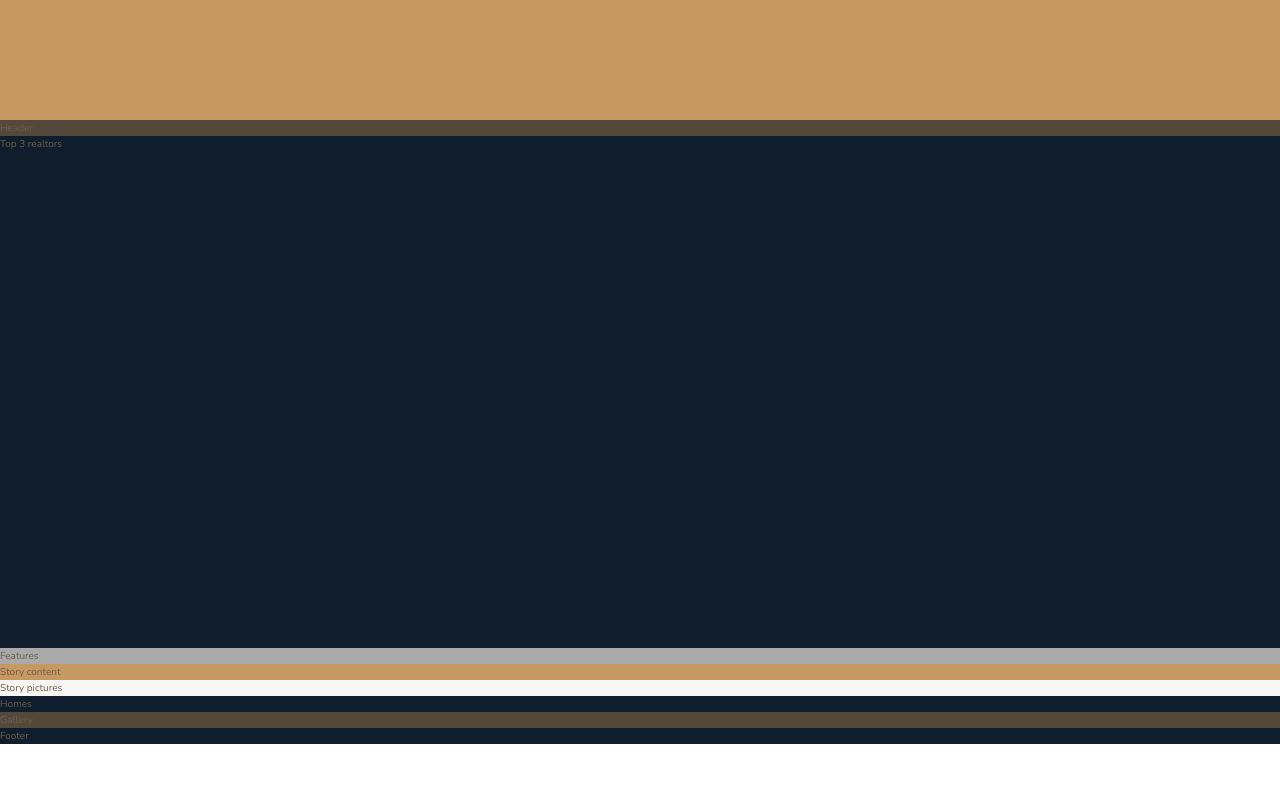
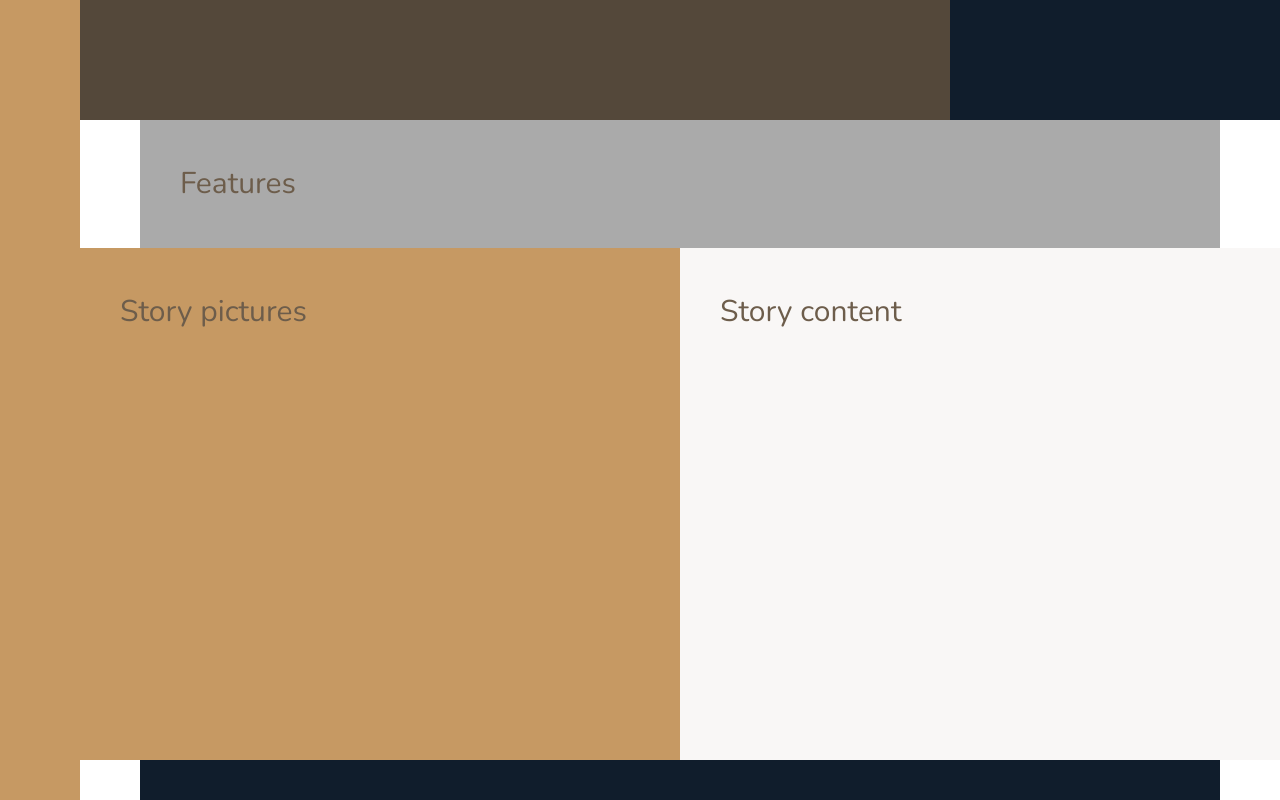
Before and after one commit to paulskicoa/Nexter, a website: page index.html in a window 1280 px wide. Shown: the part 520-1320 px from the top of the page. Before the commit the page ends 1264 px from the top, so only its background shows below. Drawn offline with nearby package versions, Linux system fonts and the light colour scheme.

Commit message:
Finish Lecture 107

```diff
--- a/index.html
+++ b/index.html
@@ -29,10 +29,10 @@
         </section>
 
         <div class="story__pictures">
-          Story content
+          Story pictures
         </div>
         <div class="story__content">
-          Story pictures
+          Story content
         </div>
 
         <section class="homes">
--- a/sass/_base.scss
+++ b/sass/_base.scss
@@ -37,4 +37,12 @@
 .container {
   display: grid;
   grid-template-rows: 80vh min-content 40vw repeat(3, min-content);
+  grid-template-columns: [sidebar-start] 8rem [sidebar-end full-start]
+    minmax(6rem, 1fr) [center-start] repeat(8, [col-start]
+    minmax(min-content, 14rem) [col-end]) [center-end] minmax(6rem, 1fr) [full-end];
+
+  & > * {
+    padding: 40px;
+    font-size: 3rem;
+  }
 }
--- a/sass/_features.scss
+++ b/sass/_features.scss
@@ -1,3 +1,4 @@
 .features {
   background-color: $color-grey-light-2;
+  grid-column: center-start / center-end;
 }
--- a/sass/_footer.scss
+++ b/sass/_footer.scss
@@ -1,3 +1,4 @@
 .footer {
   background-color: $color-secondary;
+  grid-column: full-start / full-end;
 }
--- a/sass/_gallery.scss
+++ b/sass/_gallery.scss
@@ -1,3 +1,4 @@
 .gallery {
   background-color: $color-grey-dark-1;
+  grid-column: full-start / full-end;
 }
--- a/sass/_header.scss
+++ b/sass/_header.scss
@@ -1,3 +1,4 @@
 .header {
   background-color: $color-grey-dark-1;
+  grid-column: full-start / col-end 6;
 }
--- a/sass/_homes.scss
+++ b/sass/_homes.scss
@@ -1,3 +1,4 @@
 .homes {
   background-color: $color-secondary;
+  grid-column: center-start / center-end;
 }
--- a/sass/_realtors.scss
+++ b/sass/_realtors.scss
@@ -1,3 +1,4 @@
 .realtors {
   background-color: $color-secondary;
+  grid-column: col-start 7 / full-end;
 }
--- a/sass/_sidebar.scss
+++ b/sass/_sidebar.scss
@@ -1,3 +1,5 @@
 .sidebar {
   background-color: $color-primary;
+  grid-column: sidebar-start / sidebar-end;
+  grid-row: 1 / -1;
 }
--- a/sass/_story.scss
+++ b/sass/_story.scss
@@ -1,9 +1,11 @@
 .story {
   &__pictures {
     background-color: $color-primary;
+    grid-column: full-start / col-end 4;
   }
 
   &__content {
     background-color: $color-grey-light-1;
+    grid-column: col-start 5 / full-end;
   }
 }
```
Also changed, not shown: css/style.css.
